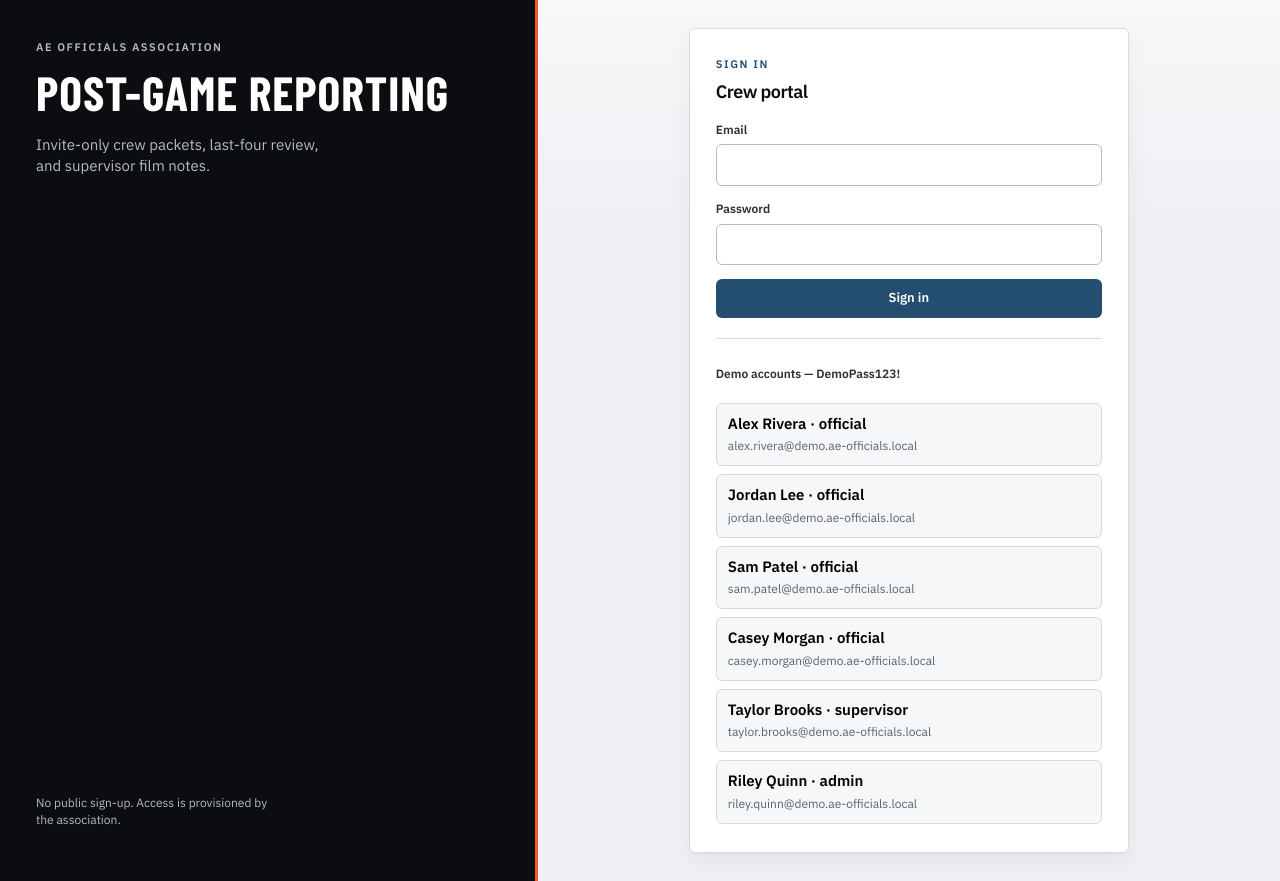
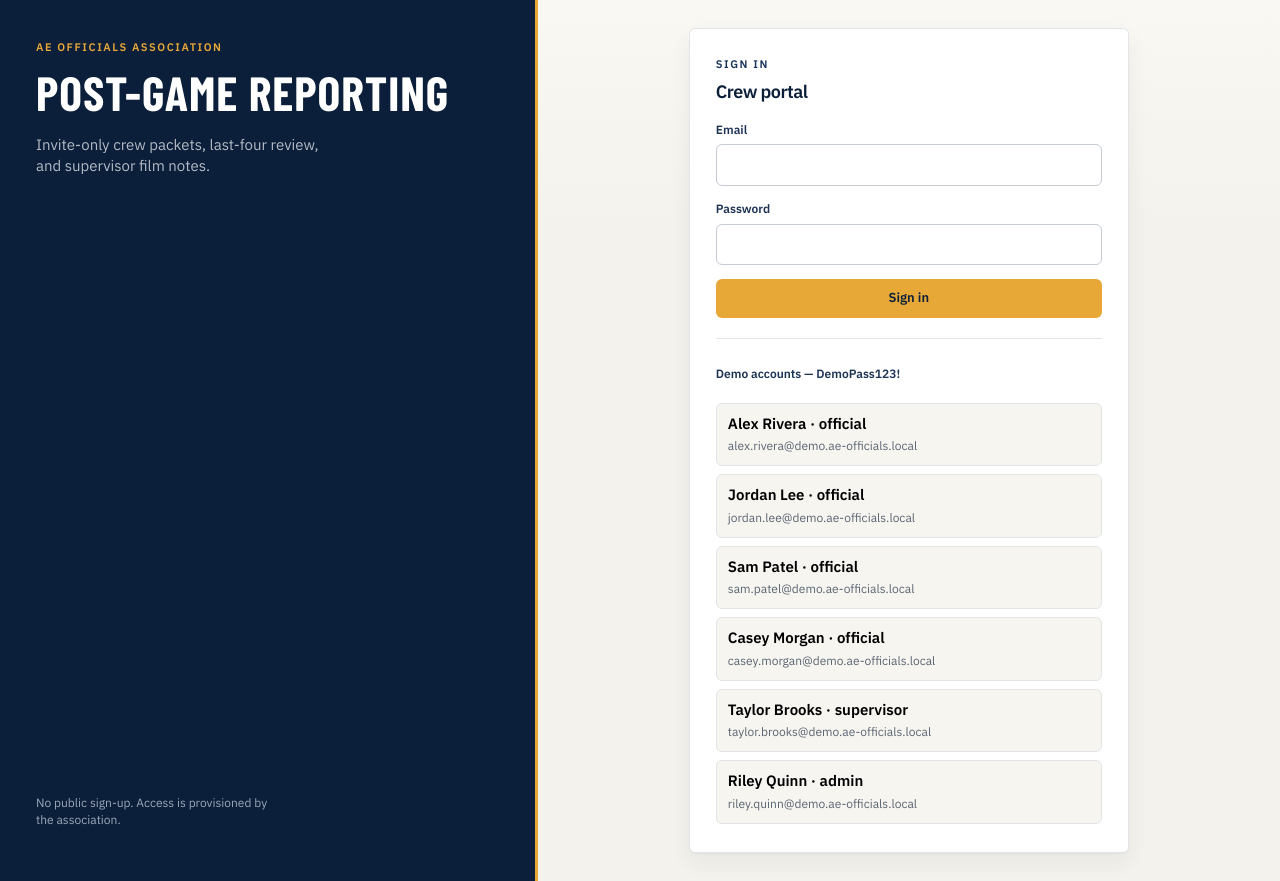
Before and after one commit to grokbotdev/grokbotdev.github.io, a React (Vite) app: page /login in a window 1280 px wide. Built offline with nearby package versions, Linux system fonts and the light colour scheme; no server answers.

Commit message:
Apply navy, white, and amber theme tokens

```diff
--- a/src/index.css
+++ b/src/index.css
@@ -1,27 +1,44 @@
 @import url("https://fonts.googleapis.com/css2?family=Barlow+Condensed:wght@600;700&family=IBM+Plex+Sans:ital,wght@0,400;0,500;0,600;1,400&display=swap");
 
 :root {
-  --bg: #eef0f3;
+  /* Surfaces */
+  --bg: #f4f2ec;
   --paper: #ffffff;
-  --ink: #0b0d10;
-  --ink-2: #2a2f36;
-  --muted: #5c636d;
-  --line: #d7dbe1;
-  --line-strong: #b4bac4;
-  --black: #0b0d10;
-  --black-2: #16191e;
-  --blue: #234e70;
-  --blue-deep: #17344c;
-  --blue-soft: #e6eef4;
-  --orange: #f15a22;
-  --orange-deep: #c94312;
-  --orange-soft: #ffe6dc;
+  --ink: #0b1f3a;
+  --ink-2: #1c3354;
+  --muted: #5a6574;
+  --line: #e2e4e8;
+  --line-strong: #c5cad3;
+
+  /* Brand chrome — deep navy */
+  --navy: #0b1f3a;
+  --navy-deep: #071528;
+  --navy-mid: #16325a;
+  --navy-soft: #e8eef6;
+  --chrome: var(--navy);
+
+  /* Accent — amber / gold (not a fill-the-page orange) */
+  --amber: #e8a838;
+  --amber-deep: #9a6f12;
+  --amber-hover: #d49420;
+  --amber-soft: #fbf3e0;
+
+  /* Legacy aliases — remapped so existing class names stay valid */
+  --black: var(--navy);
+  --black-2: var(--navy-deep);
+  --blue: var(--navy-mid);
+  --blue-deep: var(--navy);
+  --blue-soft: var(--navy-soft);
+  --orange: var(--amber);
+  --orange-deep: var(--amber-deep);
+  --orange-soft: var(--amber-soft);
+
   --good: #0d6b4c;
   --good-soft: #def3ea;
   --danger: #c22727;
   --danger-soft: #fde8e8;
-  --warn: #9a4b12;
-  --shadow: 0 1px 0 rgba(11, 13, 16, 0.04), 0 10px 22px rgba(11, 13, 16, 0.05);
+  --warn: #8a5a12;
+  --shadow: 0 1px 0 rgba(11, 31, 58, 0.04), 0 10px 22px rgba(11, 31, 58, 0.06);
   --radius: 6px;
   --font: "IBM Plex Sans", "Segoe UI", sans-serif;
   --display: "Barlow Condensed", "Arial Narrow", sans-serif;
@@ -37,7 +54,7 @@ body {
   margin: 0;
   color: var(--ink);
   background:
-    linear-gradient(180deg, #f7f8fa 0%, var(--bg) 220px),
+    linear-gradient(180deg, #faf8f3 0%, var(--bg) 220px),
     var(--bg);
   font-family: var(--font);
   font-size: 15px;
@@ -64,9 +81,9 @@ h3 { font-size: 15px; }
 }
 
 .topbar {
-  background: var(--black);
+  background: var(--navy);
   color: #f4f5f7;
-  border-bottom: 3px solid var(--orange);
+  border-bottom: 3px solid var(--amber);
 }
 
 .topbar-inner, .page, .footer-inner {
@@ -94,7 +111,7 @@ h3 { font-size: 15px; }
   width: 36px;
   height: 36px;
   background: #fff;
-  color: var(--black);
+  color: var(--navy);
   display: grid;
   place-items: center;
   font-family: var(--display);
@@ -111,7 +128,7 @@ h3 { font-size: 15px; }
   bottom: 0;
   width: 8px;
   height: 8px;
-  background: var(--orange);
+  background: var(--amber);
 }
 
 .brand-text small {
@@ -149,7 +166,7 @@ h3 { font-size: 15px; }
 
 .nav a.active {
   color: #fff;
-  border-bottom-color: var(--orange);
+  border-bottom-color: var(--amber);
 }
 
 .nav a:hover { color: #fff; }
@@ -164,8 +181,8 @@ h3 { font-size: 15px; }
 }
 
 .mode-pill {
-  border: 1px solid #3a404a;
-  color: var(--orange);
+  border: 1px solid #2a4466;
+  color: var(--amber);
   padding: 2px 7px;
   font-size: 10px;
   letter-spacing: 0.08em;
@@ -185,7 +202,7 @@ h3 { font-size: 15px; }
 .footer-inner { padding: 14px 0 20px; }
 
 .kicker {
-  color: var(--blue);
+  color: var(--navy-mid);
   letter-spacing: 0.14em;
   text-transform: uppercase;
   font-size: 11px;
@@ -228,10 +245,10 @@ h3 { font-size: 15px; }
   display: grid;
 }
 
-.game-card:hover { border-color: var(--black); }
+.game-card:hover { border-color: var(--navy); }
 
 .game-card-top {
-  background: var(--black);
+  background: var(--navy);
   color: #fff;
   padding: 14px 16px 12px;
 }
@@ -258,10 +275,10 @@ h3 { font-size: 15px; }
   font-weight: 700;
 }
 
-.badge-draft { background: var(--orange-soft); color: var(--orange-deep); }
-.badge-submitted { background: var(--blue-soft); color: var(--blue-deep); }
-.badge-ot { background: var(--orange); color: #fff; }
-.badge-req { background: #fff; color: var(--orange); border: 1px solid var(--orange); }
+.badge-draft { background: var(--amber-soft); color: var(--amber-deep); }
+.badge-submitted { background: var(--navy-soft); color: var(--navy); }
+.badge-ot { background: var(--amber); color: var(--navy); }
+.badge-req { background: #fff; color: var(--amber-deep); border: 1px solid var(--amber); }
 
 .form-grid {
   display: grid;
@@ -310,8 +327,8 @@ input[type="date"]::-webkit-date-and-time-value {
 }
 
 input:focus, select:focus, textarea:focus {
-  outline: 2px solid var(--blue-soft);
-  border-color: var(--blue);
+  outline: 2px solid var(--navy-soft);
+  border-color: var(--navy-mid);
 }
 
 textarea { min-height: 84px; resize: vertical; }
@@ -326,11 +343,11 @@ textarea { min-height: 84px; resize: vertical; }
 }
 
 .primary {
-  background: var(--blue);
-  color: #fff;
+  background: var(--amber);
+  color: var(--navy);
 }
 
-.primary:hover { background: var(--blue-deep); }
+.primary:hover { background: var(--amber-hover); }
 .primary:disabled { opacity: 0.5; cursor: not-allowed; }
 
 .ghost {
@@ -339,7 +356,7 @@ textarea { min-height: 84px; resize: vertical; }
   color: var(--ink);
 }
 
-.ghost:hover { border-color: var(--black); }
+.ghost:hover { border-color: var(--navy); }
 
 .danger {
   background: transparent;
@@ -350,12 +367,15 @@ textarea { min-height: 84px; resize: vertical; }
 .text-btn {
   background: none;
   border: 0;
-  color: var(--blue);
+  color: var(--navy-mid);
   cursor: pointer;
   padding: 0;
   font-weight: 600;
   font-size: 12px;
 }
+
+.session .text-btn { color: #d7dbe1; }
+.session .text-btn:hover { color: #fff; }
 
 .row {
   display: flex;
@@ -371,14 +391,16 @@ textarea { min-height: 84px; resize: vertical; }
 }
 
 .login-hero {
-  background: var(--black);
+  background: var(--navy);
   color: #fff;
   padding: 40px 36px;
   display: flex;
   flex-direction: column;
   justify-content: space-between;
-  border-right: 3px solid var(--orange);
+  border-right: 3px solid var(--amber);
 }
+
+.login-hero .kicker { color: var(--amber); }
 
 .login-hero h1 {
   font-family: var(--display);
@@ -389,6 +411,7 @@ textarea { min-height: 84px; resize: vertical; }
 }
 
 .login-hero p { color: #b4bac4; max-width: 34ch; }
+.login-hero .meta { color: #9aa8b8; }
 
 .login-main {
   display: grid;
@@ -410,7 +433,7 @@ textarea { min-height: 84px; resize: vertical; }
 .account-btn {
   width: 100%;
   text-align: left;
-  background: #f6f7f9;
+  background: #f7f5ef;
   border: 1px solid var(--line);
   border-radius: 6px;
   padding: 9px 11px;
@@ -418,7 +441,7 @@ textarea { min-height: 84px; resize: vertical; }
   margin-top: 8px;
 }
 
-.account-btn:hover { border-color: var(--blue); }
+.account-btn:hover { border-color: var(--amber); }
 .account-btn strong { display: block; }
 
 .video-slot {
@@ -435,11 +458,11 @@ textarea { min-height: 84px; resize: vertical; }
   place-items: center;
   text-align: center;
   padding: 14px;
-  background: #f7f8fa;
+  background: #f7f5ef;
   cursor: pointer;
 }
 
-.drop:hover { border-color: var(--blue); background: var(--blue-soft); }
+.drop:hover { border-color: var(--navy-mid); background: var(--navy-soft); }
 .drop input { display: none; }
 
 .video-preview {
@@ -457,7 +480,7 @@ textarea { min-height: 84px; resize: vertical; }
 
 .notice { background: var(--good-soft); color: var(--good); }
 .error { background: var(--danger-soft); color: var(--danger); }
-.lock-note { background: var(--orange-soft); color: var(--warn); }
+.lock-note { background: var(--amber-soft); color: var(--warn); }
 
 .comment {
   border-top: 1px solid var(--line);
@@ -482,9 +505,9 @@ textarea { min-height: 84px; resize: vertical; }
 }
 
 .step.current {
-  background: var(--black);
+  background: var(--navy);
   color: #fff;
-  border-color: var(--black);
+  border-color: var(--navy);
 }
 
 table {
@@ -512,7 +535,7 @@ th {
   font-size: 10px;
   letter-spacing: 0.1em;
   text-transform: uppercase;
-  color: var(--orange);
+  color: var(--amber);
   font-weight: 700;
 }
 
@@ -525,14 +548,14 @@ th {
   min-height: 56px;
   padding: 10px 12px;
   border: 1px solid var(--line-strong);
-  background: #f7f8fa;
+  background: #f7f5ef;
   border-radius: 8px;
   cursor: pointer;
   text-align: left;
 }
 
-.switch.on.switch-orange { background: var(--orange-soft); border-color: var(--orange); }
-.switch.on.switch-blue { background: var(--blue-soft); border-color: var(--blue); }
+.switch.on.switch-orange { background: var(--amber-soft); border-color: var(--amber); }
+.switch.on.switch-blue { background: var(--navy-soft); border-color: var(--navy-mid); }
 .switch:disabled { opacity: 0.55; cursor: not-allowed; }
 
 .switch-copy { display: grid; gap: 2px; }
@@ -549,8 +572,8 @@ th {
   transition: background 0.16s ease;
 }
 
-.switch.on.switch-orange .switch-track { background: var(--orange); }
-.switch.on.switch-blue .switch-track { background: var(--blue); }
+.switch.on.switch-orange .switch-track { background: var(--amber); }
+.switch.on.switch-blue .switch-track { background: var(--navy-mid); }
 
 .switch-thumb {
   position: absolute;
@@ -592,8 +615,8 @@ th {
 }
 
 .chip.selected {
-  background: var(--black);
-  border-color: var(--black);
+  background: var(--navy);
+  border-color: var(--navy);
   color: #fff;
 }
 
@@ -603,7 +626,7 @@ th {
 
 .fm-saved {
   border: 1px solid var(--line);
-  background: #f7f8fa;
+  background: #f7f5ef;
   border-radius: 8px;
   padding: 10px 12px;
 }
@@ -618,13 +641,13 @@ th {
 .fm-index {
   font-family: var(--display);
   font-size: 18px;
-  color: var(--orange);
+  color: var(--amber-deep);
 }
 
 .fm-saved-body { margin: 6px 0 0; color: var(--ink-2); font-size: 14px; }
 
 .fm-composer {
-  border: 1px solid var(--black);
+  border: 1px solid var(--navy);
   background: #fff;
   border-radius: 8px;
   padding: 16px;
@@ -649,7 +672,7 @@ th {
 .filter-count {
   font-family: var(--display);
   font-size: 28px;
-  color: var(--black);
+  color: var(--navy);
   line-height: 1;
 }
 
@@ -677,21 +700,21 @@ th {
   min-width: 0;
   text-align: left;
   border: 1px solid var(--line);
-  background: #f7f8fa;
+  background: #f7f5ef;
   border-radius: 6px;
   padding: 10px 12px;
   cursor: pointer;
   color: inherit;
 }
 
-.clip-card:hover { border-color: var(--black); background: #fff; }
+.clip-card:hover { border-color: var(--navy); background: #fff; }
 
 .clip-play {
   width: 36px;
   height: 36px;
   display: grid;
   place-items: center;
-  background: var(--black);
+  background: var(--navy);
   color: #fff;
   font-size: 11px;
   flex: 0 0 auto;
@@ -715,7 +738,7 @@ th {
   position: fixed;
   inset: 0;
   z-index: 50;
-  background: rgba(11, 13, 16, 0.82);
+  background: rgba(7, 21, 40, 0.82);
   display: grid;
   place-items: center;
   padding: 16px;
@@ -723,11 +746,11 @@ th {
 
 .lightbox-card {
   width: min(880px, 100%);
-  background: var(--black);
+  background: var(--navy);
   color: #f4f5f7;
   border-radius: 6px;
   overflow: hidden;
-  border-top: 3px solid var(--orange);
+  border-top: 3px solid var(--amber);
 }
 
 .lightbox-head {
```
